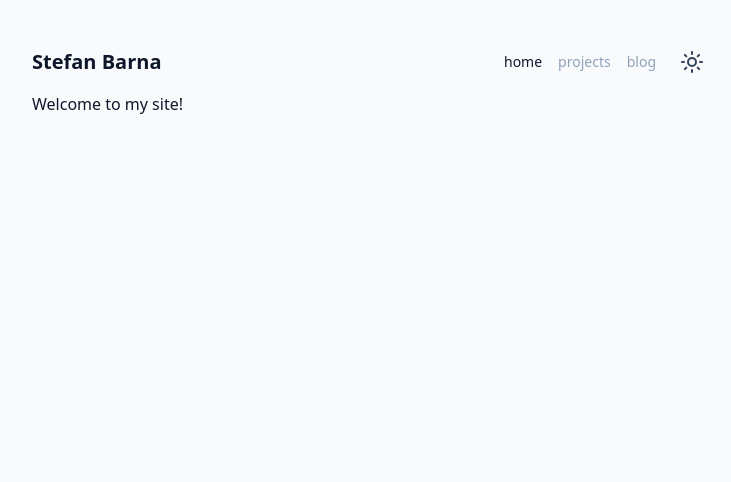
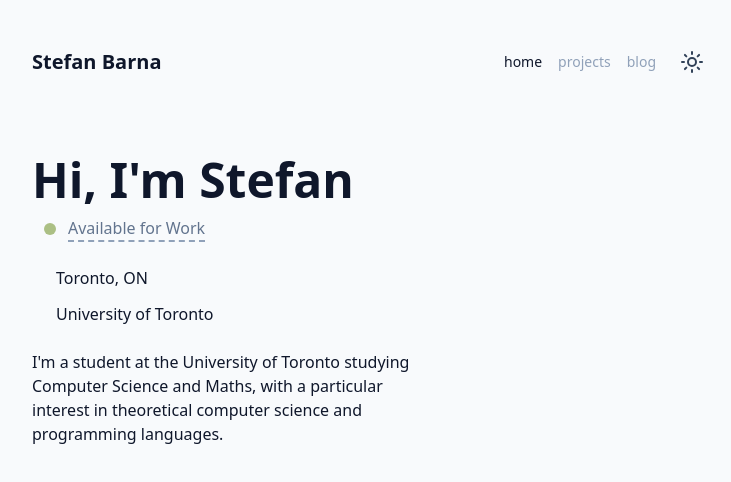
Before and after one commit to barnaste/barnaste.dev, a SvelteKit app: page / in a window 1280 px wide. Shown: the top 482 px of the page, without its empty margins (272-1003 px from the left). Built offline with nearby package versions, Linux system fonts and the light colour scheme.

Commit message:
left-side of about me section

```diff
--- a/package.json
+++ b/package.json
@@ -24,6 +24,7 @@
 		"vite": "^7.0.4"
 	},
 	"dependencies": {
-		"@lucide/svelte": "^0.542.0"
+		"@lucide/svelte": "^0.542.0",
+		"iconify-icon": "^3.0.0"
 	}
 }
--- a/src/app.css
+++ b/src/app.css
@@ -1,8 +1,15 @@
 @import 'tailwindcss';
 @custom-variant dark (&:where(.dark, .dark *));
+
+@theme {
+  --color-olive: #ABBF84;
+}
 
 @layer base {
   body {
     @apply bg-slate-50 text-slate-900 dark:bg-slate-900 dark:text-slate-100 transition-colors duration-300;
+    @apply selection:bg-olive selection:text-slate-900;
   }
+
+  /* TODO: styling */
 }
--- a/src/routes/+layout.svelte
+++ b/src/routes/+layout.svelte
@@ -46,8 +46,8 @@
 						{href}
 						class="text-sm
 							{isActive(href)
-							? 'text-slate-900 dark:text-slate-50 transition-none hover:text-slate-900 dark:hover:text-slate-300'
-							: 'text-slate-400 dark:text-slate-400 transition-colors duration-200 hover:text-slate-600 dark:active:text-slate-200'}"
+							? 'text-slate-900 dark:text-slate-50 transition-none hover:text-slate-900 dark:hover:text-slate-50 font-medium'
+							: 'text-slate-400 dark:text-slate-400 transition-colors duration-200 hover:text-slate-600 dark:hover:text-slate-200 font-normal'}"
 					>
 						{label}
 					</a>
--- a/src/routes/+page.svelte
+++ b/src/routes/+page.svelte
@@ -1 +1,60 @@
-<p>Welcome to my site!</p>
+<script lang="ts">
+    import "iconify-icon";
+</script>
+
+<!-- top-level region organization -->
+<div class="my-16 flex flex-col gap-24">
+    <!-- About Me -->
+    <div class="flex flex-row-gap-20">
+        <!-- Left Column -->
+        <div class="w-4/7 flex flex-col gap-y-6">
+            <div class="flex flex-col gap-y-3">
+                <h1 class="text-5xl font-bold">Hi, I'm Stefan</h1>
+
+                <!-- Available for Work -->
+                <!-- todo: on study term: available for work summer 2026 as a hover effect. maybe underline to indicate interactability? -->
+                <div class="flex flex-row items-center">
+                    <div class="bg-olive rounded-full h-3 w-3 my-auto mx-3"></div>
+                    <div class="relative h-auto w-fit overflow-hidden group my-auto">
+                        <span class="block border-b-2 border-dashed border-slate-400 text-base text-slate-500 dark:text-slate-400 cursor-pointer transition-none">
+                            <span class="block transition-transform duration-300 ease-in-out group-hover:-translate-y-5">
+                                Available for Work
+                            </span>
+                            <span class="block absolute top-5 transition-transform duration-300 ease-in-out group-hover:-translate-y-5" >
+                                <a href="mailto:stefan.barna@mail.utoronto.ca" class="text-slate-500 dark:text-slate-400">Contact Me →</a>
+                            </span>
+                        </span>
+                    </div>
+                </div>
+            </div>
+
+            <div class="flex flex-col gap-y-3 px-4">
+                <!-- Location -->
+                <div class="flex flex-row gap-x-2">
+                    <iconify-icon icon="lucide:map-pin" width=24></iconify-icon>
+                    <p>Toronto, ON</p>
+                </div>
+
+                <!-- University -->
+                <div class="flex flex-row gap-x-2">
+                    <iconify-icon icon="lucide:landmark" width=24></iconify-icon>
+                    <p>University of Toronto</p>
+                </div>
+            </div>
+
+            <!-- TODO: Contact Links -->
+
+            <!-- Blurb -->
+            <p>
+                I'm a student at the University of Toronto studying Computer
+                Science and Maths, with a particular interest in theoretical computer
+                science and programming languages.
+            </p>
+        </div>
+
+        <!-- Right Column -->
+        <div class="w-3/7 flex flex-col gap-y-6 pt-2">
+        </div>
+
+    </div>
+</div>
--- /dev/null
+++ b/src/routes/blog/+page.svelte
@@ -0,0 +1 @@
+<p>Blog posts coming soon!</p>
--- /dev/null
+++ b/src/routes/projects/+page.svelte
@@ -0,0 +1 @@
+<p>Projects coming soon!</p>
```
Also changed, not shown: 1 other file (tests, documents, lock files or other folders).
